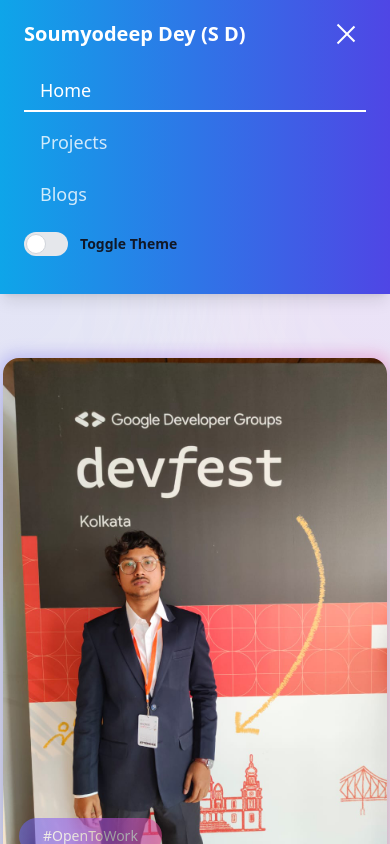
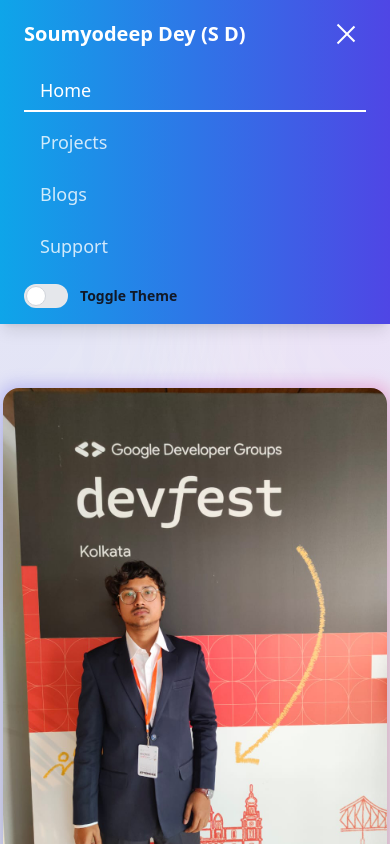
Before and after one commit to Soumyodeep-Dey/SD-portfolio, a React (Vite) app: page / in a window 390 px wide. Both pictures are taken after a click on the button "Toggle menu". Shown: the top 844 px of the page. Built offline with nearby package versions, Linux system fonts and the light colour scheme.

Commit message:
support page for mobile

```diff
--- a/src/components/Header/Header.jsx
+++ b/src/components/Header/Header.jsx
@@ -102,6 +102,15 @@ function Header() {
                   Blogs
                 </NavLink>
               </li>
+              <li>
+                <NavLink
+                  to="/support"
+                  className={navLinkClasses}
+                  onClick={() => setIsMenuOpen(false)}
+                >
+                  Support
+                </NavLink>
+              </li>
               <li className="pt-2">
                 <ThemeBtn />
               </li>
```
